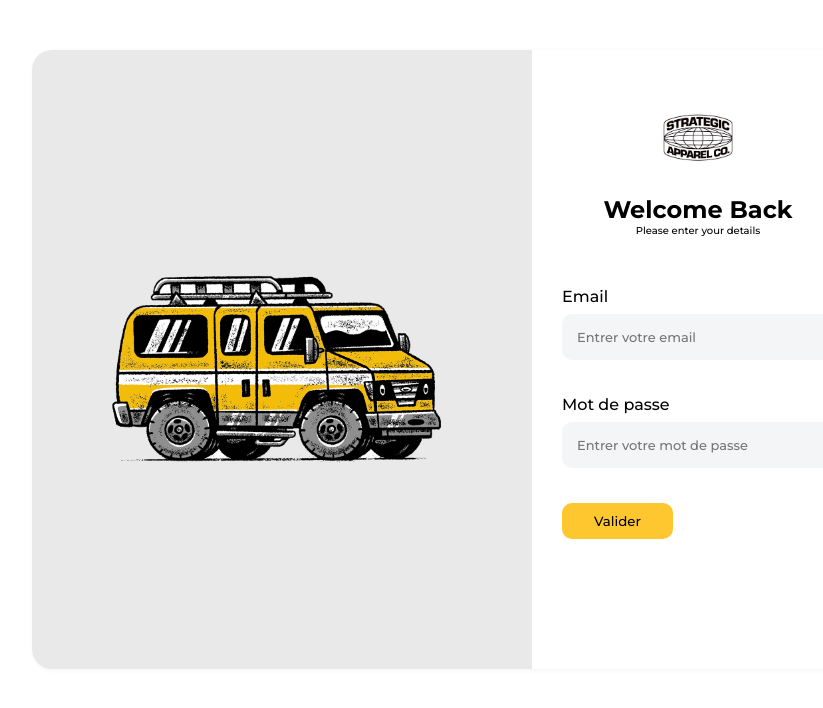
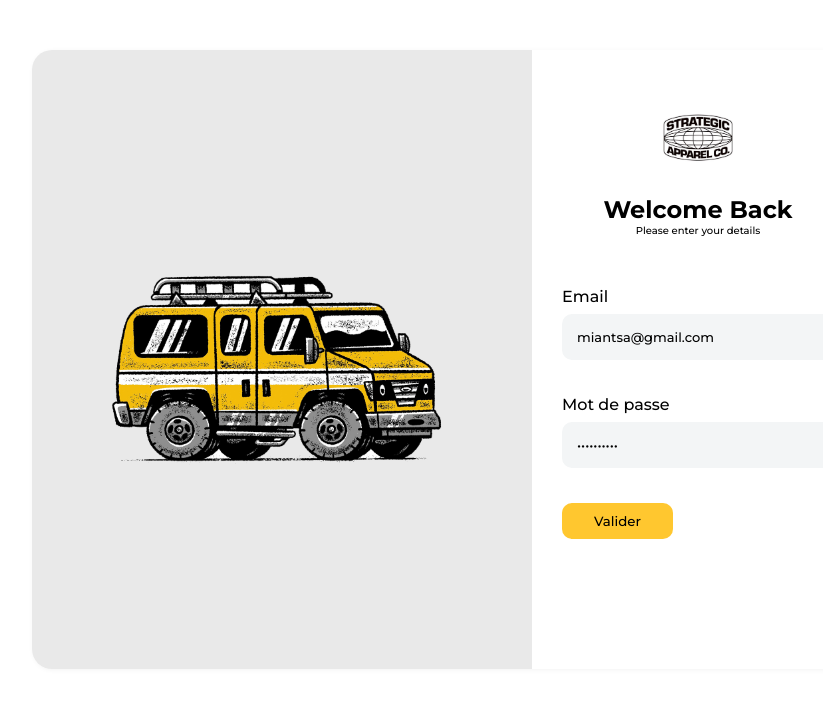
Before and after one commit to tendrynyavo/front-office-car, a React (Create React App) app: page / in a window 1280 px wide. Shown: the top 708 px of the page, without its empty margins (192-1015 px from the left). Built offline with nearby package versions, Linux system fonts and the light colour scheme.

Commit message:
Update Login-back-offices.jsx

```diff
--- a/src/pages/login/Login-back-offices.jsx
+++ b/src/pages/login/Login-back-offices.jsx
@@ -16,13 +16,15 @@ const Login = ({ setToken }) => {
             "label": "Email",
             "type": "email",
             "placeholder": 'Entrer votre email',
+            "value": 'miantsa@gmail.com'
         },
 
         {
             "nom": "password",
             "label": "Mot de passe",
             "type": "password",
-            "placeholder": 'Entrer votre mot de passe'
+            "placeholder": 'Entrer votre mot de passe',
+            "value": 'miantsa!!!'
         },
     ];
 
```
